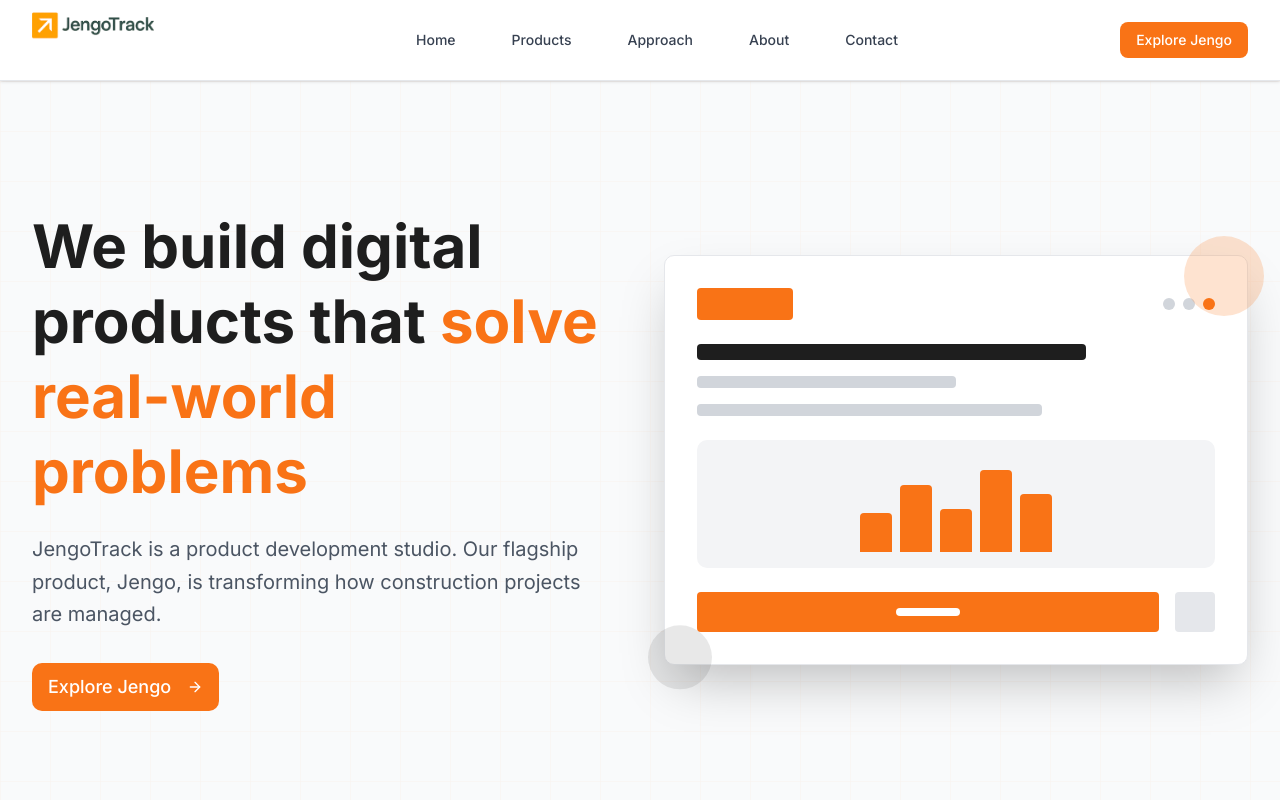
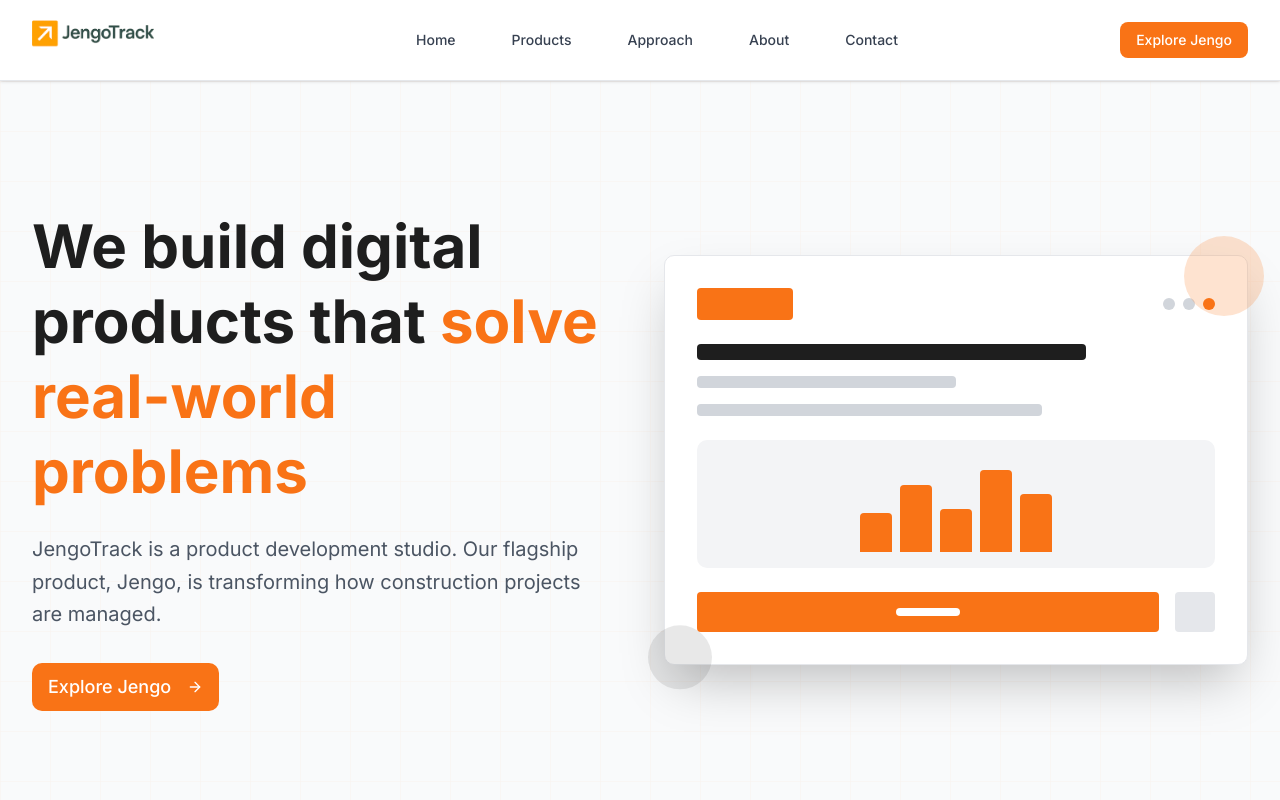
Before and after one commit to jengotrack/jengotrack, a Next.js app: page / in a window 1280 px wide. Shown: the top 800 px of the page. Built offline with nearby package versions, Linux system fonts and the light colour scheme.

Commit message:
fix: Increase top margins to compensate for reduced nav height
- Increased Link margin from mt-4 to mt-6 (24px)
- Increased Image margin from mt-2 to mt-4 (16px)
- Total downward push: ~40px margin
- Compensates for the reduced navigation height
- Logo should be properly positioned down again

```diff
--- a/src/components/navigation.tsx
+++ b/src/components/navigation.tsx
@@ -23,13 +23,13 @@
         <div className="flex justify-between items-center h-20">
           {/* Logo */}
           <div className="flex-shrink-0">
-            <Link href="/" className="flex items-center justify-center py-2 mt-4">
+            <Link href="/" className="flex items-center justify-center py-2 mt-6">
               <Image
                 src="/jengotrack_trimmed_large.png"
                 alt="JengoTrack"
                 width={300}
                 height={197}
-                className="h-20 w-auto object-contain mt-2"
+                className="h-20 w-auto object-contain mt-4"
                 style={{ filter: 'brightness(1.4) contrast(1.6)' }}
               />
             </Link>
```
